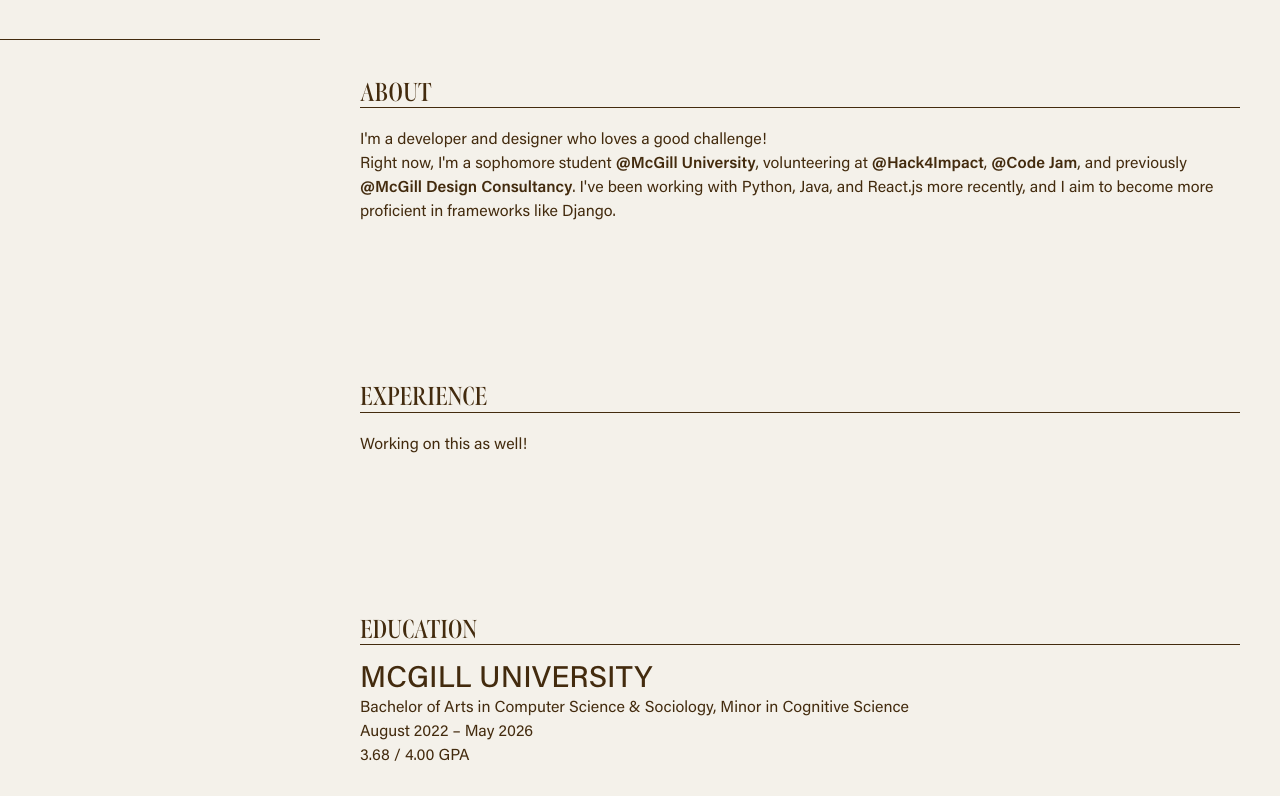
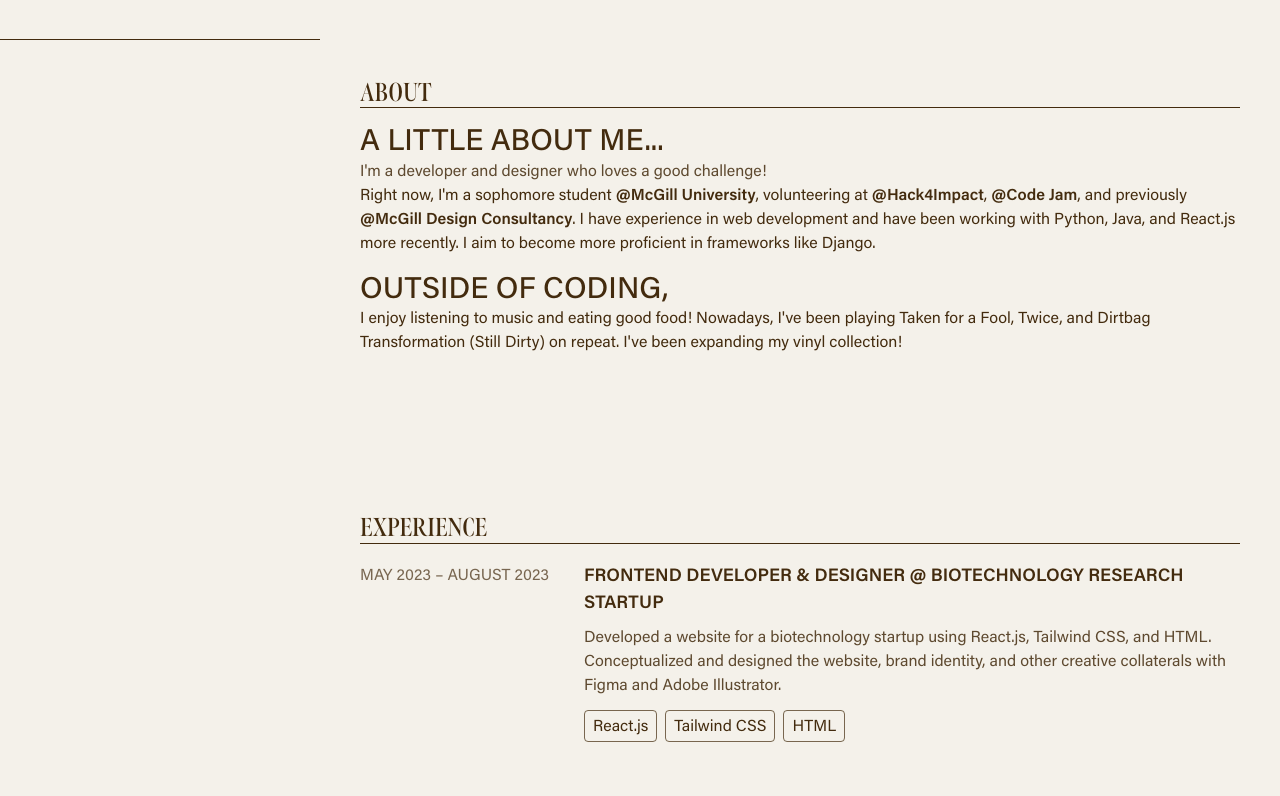
Before and after one commit to ReiKong/personal-website-2, a Next.js app: page / in a window 1280 px wide. Shown: the part 760-1556 px from the top of the page. Built offline with nearby package versions, Linux system fonts and the light colour scheme; a web font is replaced by a local one.

Commit message:
Added experience content

```diff
--- /dev/null
+++ b/components/Chip.tsx
@@ -0,0 +1,11 @@
+interface ChipProps {
+    content: string | JSX.Element;
+}
+
+export default function Chip({ content }: ChipProps) {
+    return (
+        <div className="w-auto rounded border border-secondary2 pt-1 pb-0.5 px-2">
+            <p>{content}</p>
+        </div>
+    )
+}
--- /dev/null
+++ b/components/cards/experienceCard.tsx
@@ -0,0 +1,34 @@
+import Chip from "../Chip";
+
+export default function ExperienceCard({
+    time,
+    role,
+    company,
+    responsibilities,
+    techStack,
+} : {
+    time : string;
+    role : string;
+    company : string;
+    responsibilities : string[][];
+    techStack : string[][];
+}) {
+    return (
+        <div className="grid grid-cols-4 gap-4">
+            <div className="grid col-span-1">
+                <p className="uppercase text-secondary2">{time}</p>
+            </div>
+            <div className="grid col-span-3">
+                <p className="font-semibold text-[18px] uppercase mb-2">{role} @ {company}</p>
+                {responsibilities.map(([responsibility], index) => (
+                    <span className="text-secondary1/85" key={index}>{responsibility}.</span>
+                ))}
+                <div className="flex flex-wrap gap-2 mt-3">
+                    {techStack.map(([tech], index) => (
+                        <Chip key={index} content={tech} />
+                    ))}
+                </div>
+            </div>
+        </div>
+    )
+}
--- a/components/navigation/footer.tsx
+++ b/components/navigation/footer.tsx
@@ -45,7 +45,7 @@
                         smooth={true}
                         offset={0}
                         duration={400}
-                        className="cursor-pointer"
+                        className="cursor-pointer text-primary underline hover:text-primary"
                     >
                         Scroll to top
                     </ScrollLink>
@@ -68,7 +68,7 @@
                         smooth={true}
                         offset={0}
                         duration={400}
-                        className="text-primary underline hover:font-serif hover:cursor-pointer transition-all ease-in-out duration:200 textScramble"
+                        className="text-primary underline hover:text-primary hover:font-serif hover:cursor-pointer transition-all ease-in-out duration:200 textScramble"
                         data-text-scramble={name}
                     >
                         <sup></sup> {name}
--- a/components/sections/about.tsx
+++ b/components/sections/about.tsx
@@ -5,14 +5,41 @@
                 <h2 className="sectionHeader">About</h2>
             </div>
             <div>
-                <p>I'm a developer and designer who loves a good challenge!</p>
+                <h3 className="sectionSubheader">A little about me...</h3>
+                <p className="text-secondary1/85">I'm a developer and designer who loves a good challenge!</p>
                 <span>Right now, I'm a sophomore student <a href="https://www.mcgill.ca/" className="font-semibold cursor-pointer hover:text-accent-500 transition-colors duration-150">@McGill University</a>,
                     volunteering at <a href="https://mcgill.hack4impact.org/" className="font-semibold cursor-pointer hover:text-accent-500 transition-colors duration-150">@Hack4Impact</a>,&nbsp;
                     <a href="https://codejam.mcgilleus.ca/" className="font-semibold cursor-pointer hover:text-accent-500 transition-colors duration-150">@Code Jam</a>,
                     and previously <a href="https://designconsultancy.ssmu.ca/" className="font-semibold cursor-pointer hover:text-accent-500 transition-colors duration-150">@McGill Design Consultancy</a>.
                 </span>
-                <span></span>
-                <span> I've been working with Python, Java, and React.js more recently, and I aim to become more proficient in frameworks like Django.</span>
+                <span> I have experience in web development and have been working with Python, Java, and React.js more recently. I aim to become more proficient in frameworks like Django.</span>
+            </div>
+            <div>
+                <h3 className="sectionSubheader">Outside of coding,</h3>
+                <p>
+                    I enjoy listening to <a href="https://open.spotify.com/user/reiquem" target="_blank">music</a> and eating <a href="https://www.instagram.com/meoweatss/" target="_blank">good food</a>!
+                    Nowadays, I've been playing&nbsp;
+                    <a
+                        href="https://open.spotify.com/track/6SdAztAqklk1zAmUHhU4N7"
+                        target="_blank"
+                    >
+                        Taken for a Fool
+                    </a>
+                    , <a
+                        href="https://open.spotify.com/track/2sewj0rFvlr3aEM3bGy12n?si=1de90b2c8aed4592"
+                        target="_blank"
+                    >
+                        Twice
+                    </a>
+                    , and <a
+                        href="https://open.spotify.com/track/6RFJUozEvISL28VHNUBWTQ?si=53b316f619ae4298"
+                        target="_blank"
+                        className="hover:text-accent-500"
+                    >
+                        Dirtbag Transformation (Still Dirty)
+                    </a>
+                    &nbsp;on repeat.
+                    I've been expanding my vinyl collection!</p>
             </div>
         </section>
     )
--- a/components/sections/experience.tsx
+++ b/components/sections/experience.tsx
@@ -1,3 +1,6 @@
+import { experience } from "../../data/experienceData";
+import ExperienceCard from "../cards/experienceCard";
+
 export default function Experience() {
     return (
         <section id="experience">
@@ -5,7 +8,11 @@
                 <h2 className="sectionHeader">Experience</h2>
             </div>
             <div>
-                <p>Working on this as well!</p>
+                <div className="">
+                    {experience?.map((experience, index) => (
+                        <ExperienceCard key={index} {...experience} />
+                    ))}
+                </div>
             </div>
         </section>
     )
--- a/components/sideBar.tsx
+++ b/components/sideBar.tsx
@@ -63,7 +63,8 @@
             <div className="w-full">
                 {[
                     ['https://github.com/ReiKong', 'GitHub'],
-                    ['https:///www.linkedin.com/in/rei-kong/', 'LinkedIn'],
+                    ['https:///www.linkedin.com/in/rei-kong/', "LinkedIn"],
+                    ["https://open.spotify.com/user/reiquem", "Spotify"],
                 ].map(([link, display]) => (
                     <a
                         className="text-secondary1 text-[16px] flex flex-row transition-colors duration-300 hover:font-serif"
--- /dev/null
+++ b/data/experienceData.js
@@ -0,0 +1,12 @@
+export const experience = [
+    {
+        time: "May 2023 – August 2023",
+        role: "Frontend Developer & Designer",
+        company: "Biotechnology Research Startup",
+        responsibilities: [
+            ["Developed a website for a biotechnology startup using React.js, Tailwind CSS, and HTML"],
+            ["Conceptualized and designed the website, brand identity, and other creative collaterals with Figma and Adobe Illustrator"],
+        ],
+        techStack: [["React.js"], ["Tailwind CSS"], ["HTML"],],
+    },
+];
--- a/data/projectsData.js
+++ b/data/projectsData.js
@@ -1,6 +1,7 @@
 import classwise from "../public/images/classwiseCover.png";
 import recipez from "../public/images/recipezCover.png";
-import mcgilleats from "../public/images/mcgilleatsCover.png";
+// import mcgilleats from "../public/images/mcgilleatsCover.png";
+import emptyImage from '../public/images/empty.png'
 
 export const projects = [
     {
@@ -9,7 +10,7 @@
         projectLink: "https://classwise-97f745bcadbb.herokuapp.com/",
         githubLink: "#",
         description: "A web application for streamlined class and instructor research by students.",
-        techStack: "React.js",
+        techStack: "React.js, CSS, Python, Django, PostgresSQL",
     },
     {
         imageSrc: recipez,
@@ -17,14 +18,14 @@
         projectLink: "#",
         githubLink: "#",
         description: "A web application which generates recipes using user-input ingredients",
-        techStack: "React.js, JavaScript, HTML/CSS, Python, PyTorch",
+        techStack: "JavaScript, Tailwind CSS, Python, React.js",
     },
     {
-        imageSrc: mcgilleats,
+        imageSrc: emptyImage,
         title: "McGill Eats",
         projectLink: "#",
         githubLink: "#",
         description: "A web application that displays restaurants, cafés, dining halls, and vending machines around McGill University",
-        techStack: "React.js",
+        techStack: "React.js, JavaScript, CSS, Python, Django",
     },
 ];
--- a/styles/globals.css
+++ b/styles/globals.css
@@ -131,6 +131,10 @@
   @apply font-sans text-secondary1 transition duration-300 delay-0;
 }
 
+a {
+  @apply text-secondary1 hover:text-accent-500 transition duration-300 delay-0
+}
+
 #left {
   gap: 30px;
 }
@@ -170,7 +174,7 @@
 
 /* CURSOR STYLING */
 .cursorMcgill {
-  cursor: url("/images/mcgillCursor.png"), auto;
+  cursor: url("/images/mcgillCursor1.png"), pointer;
 }
 
 /* ETC */
@@ -274,7 +278,7 @@
 }
 
 p.table, span.table {
-  @apply normal-case border-b-[1px] border-solid border-secondary3 transition duration-300;
+  @apply text-secondary1/85 normal-case border-b-[1px] border-solid border-secondary3 transition duration-300;
   width: 100%;
 }
 
```
Also changed, not shown: components/cards/projectGridCard.tsx (+21 -5 lines), public/images/empty.png (added).
